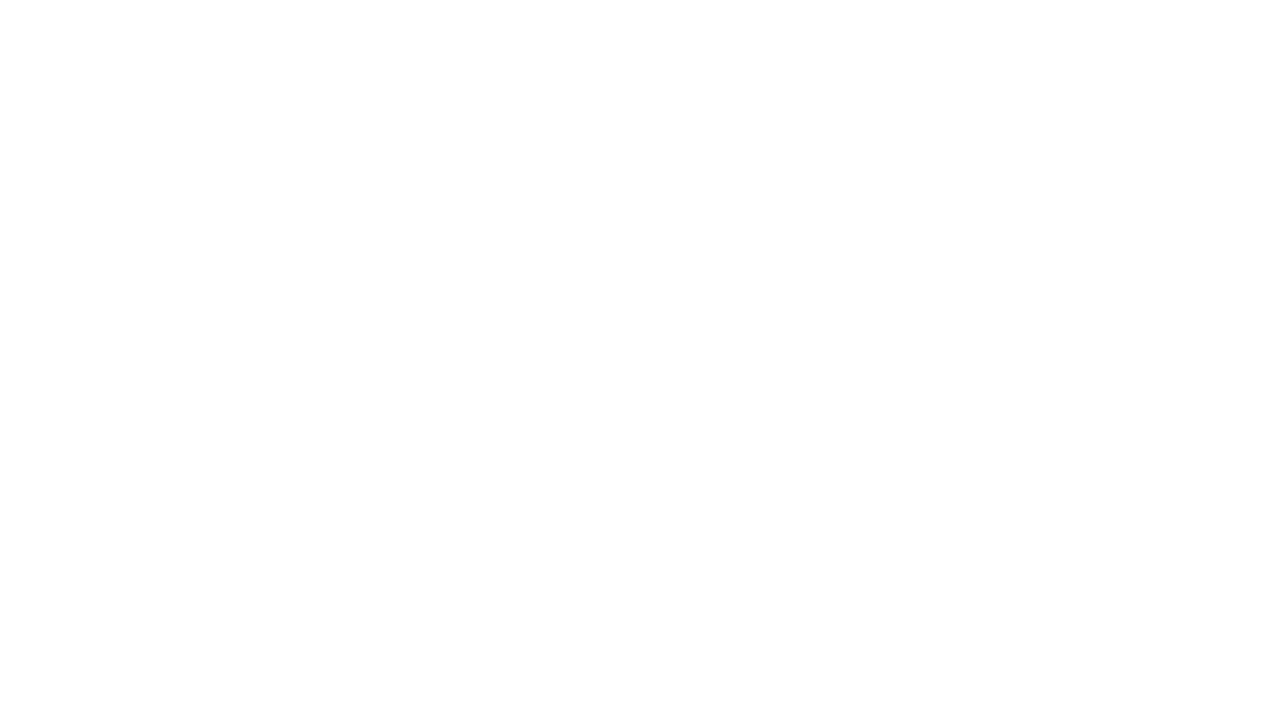
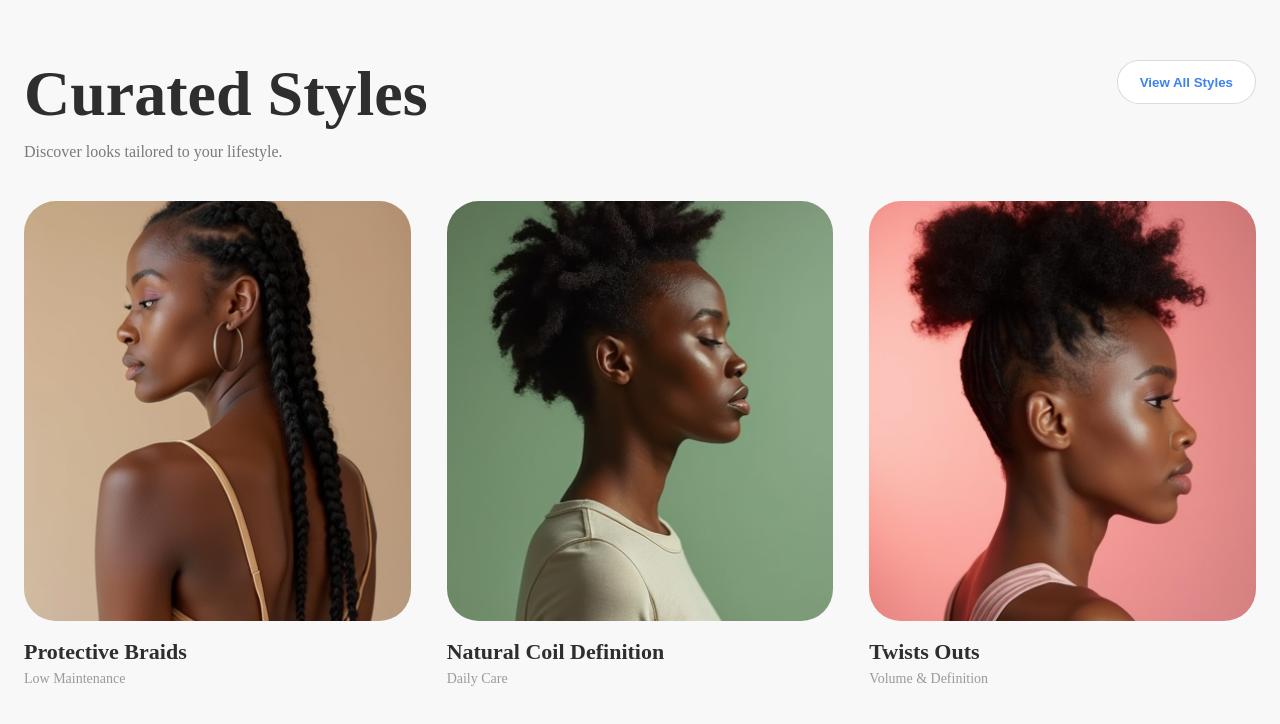
Before and after one commit to PersonalProjects-alt/Rooted_Website, a React (Vite) app: page / in a window 1280 px wide. Shown: the part 1779-2503 px from the top of the page. Before the commit the page ends 1749 px from the top, so only its background shows below. Built offline with nearby package versions, Linux system fonts and the light colour scheme.

Commit message:
section 3 completed

```diff
--- a/src/Pages/Homepage/Homepage.jsx
+++ b/src/Pages/Homepage/Homepage.jsx
@@ -10,9 +10,9 @@ import heroImage from '../../assets/HomepageImg2.png'
 import leafIcon from "../../assets/leaf.png";
 import windIcon from "../../assets/wind.png";
 import sunIcon from "../../assets/sunny_day.png";
-import curatedStyle1  from "../../assets/curatedstyle1.png"
-import curatedStyle2  from "../../assets/curatedstyle2.png"
-import curatedStyle3  from "../../assets/curatedstyle3.png"
+import curatedStyle1 from "../../assets/curatedstyle1.png"
+import curatedStyle2 from "../../assets/curatedstyle2.png"
+import curatedStyle3 from "../../assets/curatedstyle3.png"
 
 import { AnimatePresence, motion } from "motion/react"
 
@@ -24,9 +24,9 @@ const RootedKeyPoints = [
 ]
 
 const CuratedStyles = [
-  {image: curatedStyle1, title: "Protective Braids", desc: "Low Maintenance" },
-  {image: curatedStyle2, title: "Natural Coil Definition", desc: "Daily Care" },
-  {image: curatedStyle3, title: "Twists Outs", desc: "Volume & Definition" },
+  { image: curatedStyle1, title: "Protective Braids", desc: "Low Maintenance" },
+  { image: curatedStyle2, title: "Natural Coil Definition", desc: "Daily Care" },
+  { image: curatedStyle3, title: "Twists Outs", desc: "Volume & Definition" },
 ]
 
 function App() {
@@ -41,11 +41,11 @@ function App() {
             <p className='title_description'>A sanctuary for type 3–4 hair. Discover personalized guidance, expert education, and a supportive community.</p>
             <div className='begin_journey_div'>
               <button className='begin_journey_button'>Begin Journey</button>
-              <button className='begin_journey_button' style={{backgroundColor: 'transparent',  color: '#6ea2e0',  border: "1px solid rgba(0,0,0,0.18)" }}>Explore Gallery</button>
+              <button className='begin_journey_button' style={{ backgroundColor: 'transparent', color: '#6ea2e0', border: "1px solid rgba(0,0,0,0.18)" }}>Explore Gallery</button>
             </div>
           </div>
           <div className="hero_card">
-            <img className= 'hero_image' src={heroImage} width={400} height={400}/>
+            <img className='hero_image' src={heroImage} width={400} height={400} />
           </div>
         </div>
       </div>
@@ -79,9 +79,36 @@ function App() {
         </div>
       </div>
 
-      <div className='section3'>
-        <div className='section_layout'>
+      <div className="section3">
+        <div className="section3_layout">
+          <div className="section3_header">
+            <div className="section3_heading">
+              <p className="section3_title">Curated Styles</p>
+              <p className="section3_subtitle">Discover looks tailored to your lifestyle.</p>
+            </div>
 
+            <button className="section3_viewall_btn">View All Styles</button>
+          </div>
+
+          <div className="styles_row">
+            {CuratedStyles.map((item, index) => (
+              <motion.div
+              className="style_card"
+              key={index}
+              initial={{ opacity: 0, y: 20 }}
+              whileInView={{ opacity: 1, y: 0 }}
+              viewport={{ once: true, amount: 0.3 }}
+              transition={{ duration: 0.5, delay: index * 0.08, ease: "easeOut" }}
+              >
+                <div className="style_img_wrap">
+                  <img src={item.image} alt={item.title} className="style_img" />
+                </div>
+
+                <p className="style_title">{item.title}</p>
+                <p className="style_desc">{item.desc}</p>
+              </motion.div>
+            ))}
+          </div>
         </div>
       </div>
     </div>
--- a/src/Pages/Homepage/HomepageSection3.css
+++ b/src/Pages/Homepage/HomepageSection3.css
@@ -1,8 +1,116 @@
-.section3{
-    margin-top: 200px;
+.section3 {
+  background: #f8f8f8;
+  padding: 90px 24px;
 }
 
-.section_layout{
+.section3_layout {
+  max-width: 1530px;
+  margin: 0 auto;
+}
 
 
+.section3_header {
+  display: flex;
+  align-items: flex-start;
+  justify-content: space-between;
+  gap: 24px;
+  margin-bottom: 36px;
 }
+
+.section3_title {
+  font-size: 64px;
+  font-weight: 600;
+  margin: 0;
+  color: #2e2e2e;
+  line-height: 1.05;
+}
+
+.section3_subtitle {
+  margin: 12px 0 0 0;
+  font-size: 16px;
+  color: #7a7a7a;
+  line-height: 1.6;
+}
+
+
+.section3_viewall_btn {
+  height: 44px;
+  padding: 0 22px;
+  border-radius: 999px;
+  background: #ffffff;
+  color: #3b82f6;
+
+  border: 1px solid rgba(0, 0, 0, 0.14);
+  font-weight: 600;
+  cursor: pointer;
+
+  display: inline-flex;
+  align-items: center;
+  justify-content: center;
+
+  transition: background-color 0.2s ease, border-color 0.2s ease;
+}
+
+.section3_viewall_btn:hover {
+  background-color: rgba(59, 130, 246, 0.08);
+  border-color: rgba(59, 130, 246, 0.35);
+}
+
+
+.styles_row {
+  display: grid;
+  grid-template-columns: repeat(3, 1fr);
+  gap: 36px;
+
+
+  overflow: hidden;
+}
+
+
+.style_card {
+  min-width: 0;
+}
+
+.style_img_wrap {
+  border-radius: 32px;
+  overflow: hidden;
+  height: 420px;
+  background: #f3f3f3;
+}
+
+.style_img {
+  width: 100%;
+  height: 100%;
+  object-fit: cover;
+  display: block;
+}
+
+.style_title {
+  margin: 18px 0 6px 0;
+  font-size: 22px;
+  font-weight: 700;
+  color: #2e2e2e;
+}
+
+.style_desc {
+  margin: 0;
+  font-size: 14px;
+  color: #9a9a9a;
+  font-weight: 500;
+}
+
+@media (max-width: 900px) {
+  .section3_title {
+    font-size: 44px;
+  }
+
+  .styles_row {
+    grid-template-columns: 1fr;
+    gap: 26px;
+    overflow: visible;
+  }
+
+  .style_img_wrap {
+    height: 360px;
+  }
+}
--- a/src/ui/header.css
+++ b/src/ui/header.css
@@ -67,7 +67,7 @@ margin-left: 40px;
     flex-direction: column;
     top: 80px;
     width: 100%;
-    gap: 10px;
+    gap: 20px;
     padding: 20px;
     box-shadow: rgba(99, 99, 99, 0.2) 0px 2px 8px 0px, rgba(27, 31, 35, 0.15) 0px 0px 0px 1px;
 }
```
